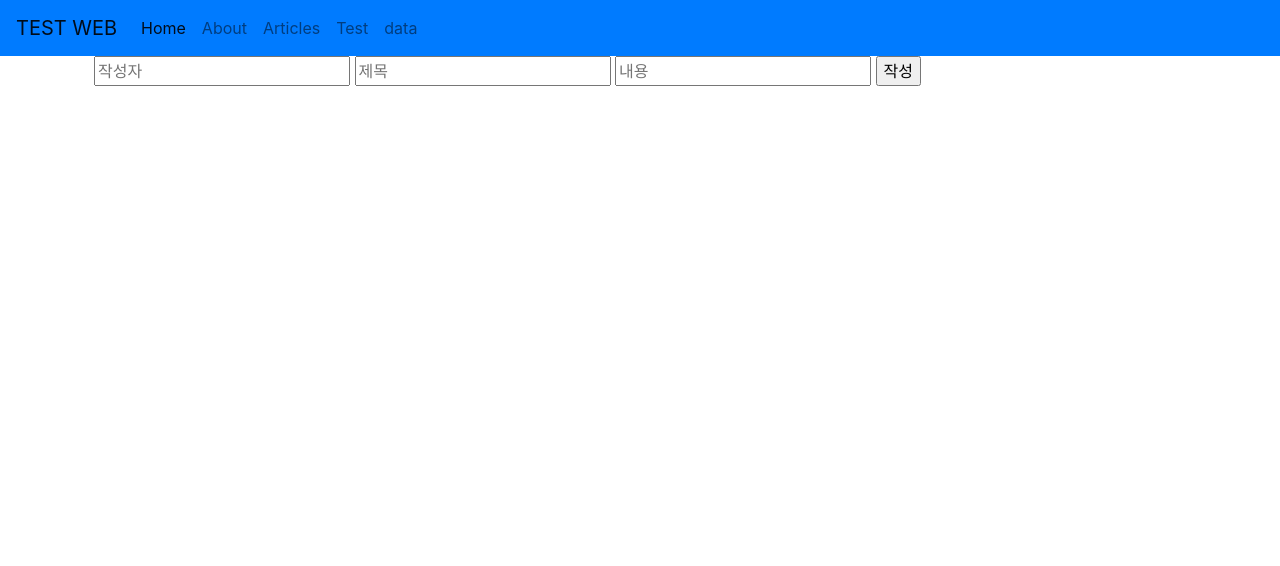
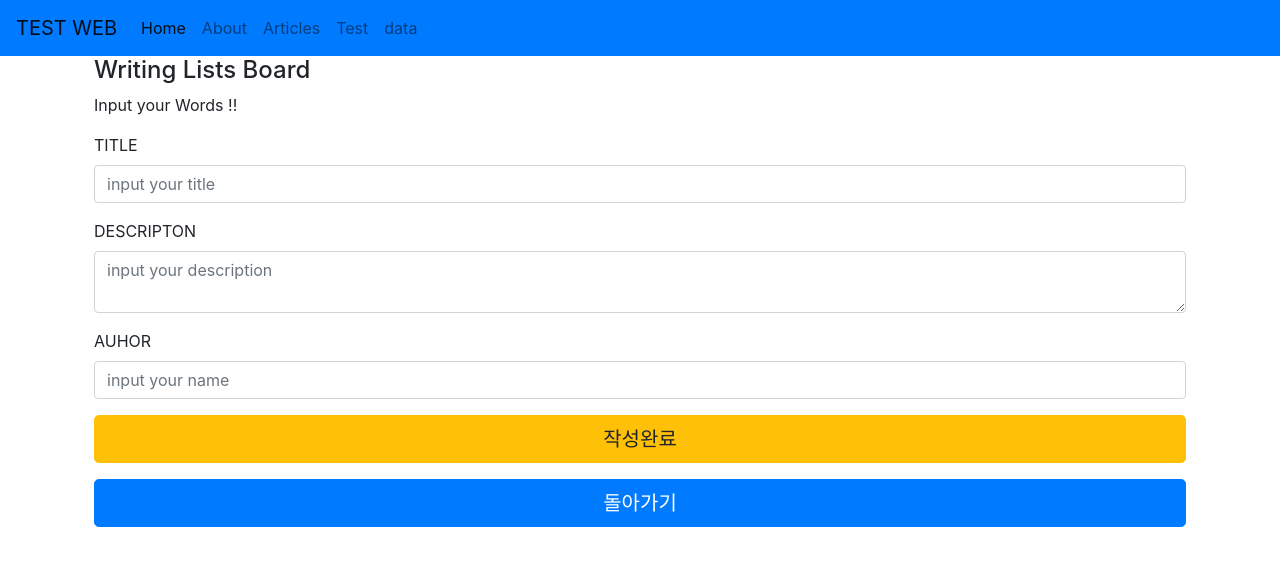
Before and after one commit to minsu8252/flask_web, a Flask app: page /add_data in a window 1280 px wide. Shown: the top 566 px of the page. Run offline with Flask 2, Linux system fonts and the light colour scheme; some libraries are stand-ins or nearby versions.

Commit message:
database 글쓰기 수정

```diff
--- a/templates/add_data.html
+++ b/templates/add_data.html
@@ -1,13 +1,42 @@
-{% extends "layouts.html" %}
+{% extends 'layouts.html' %}
 {% block body %}
+<div class="main-container">
+<!-- horizontal Basic Forms Start -->
+<div class="pd-20 card-box mb-30">
+    <div class="clearfix">
+        <div class="pull-left">
+            <h4 class="text-blue h4">Writing Lists Board</h4>
+            <p class="mb-30">Input your Words !!</p>
+        </div>
 
-<form action="/add_data" method="POST">
-    <input type="text" name="author" placeholder="작성자">
-    <input type="text" name="title" placeholder="제목">
-    <input type="text" name="desc" placeholder="내용">
-    <input type="submit" value="작성">
-
-</form>
+    </div>
+    <form action="/add_data" method="POST" onsubmit="return confirm('이대로 작성하시겠습니까?')">
+        <div class="form-group">
+            <label>TITLE</label>
+            <input class="form-control" type="text" name='title' placeholder="input your title" required>
+        </div>
 
 
+        <div class="form-group">
+            <label>DESCRIPTON</label>
+            <textarea class="form-control" name="desc" placeholder="input your description" required></textarea>
+        </div>
+        <div class="form-group">
+            <label>AUHOR</label>
+            <input type="text" name='author' class="form-control" placeholder="input your name" required>
+
+        </div>
+        <div class="form-group">
+            <input class="btn btn-warning btn-lg btn-block" type="submit" value="작성완료" >
+        </div>
+        <div class="form-group">
+            <a class="btn btn-primary btn-lg btn-block" href="/data"> 돌아가기</a>
+
+        </div>
+    </form>
+
+</div>
+
+<!-- horizontal Basic Forms End -->
+</div>
 {% endblock %}
```
